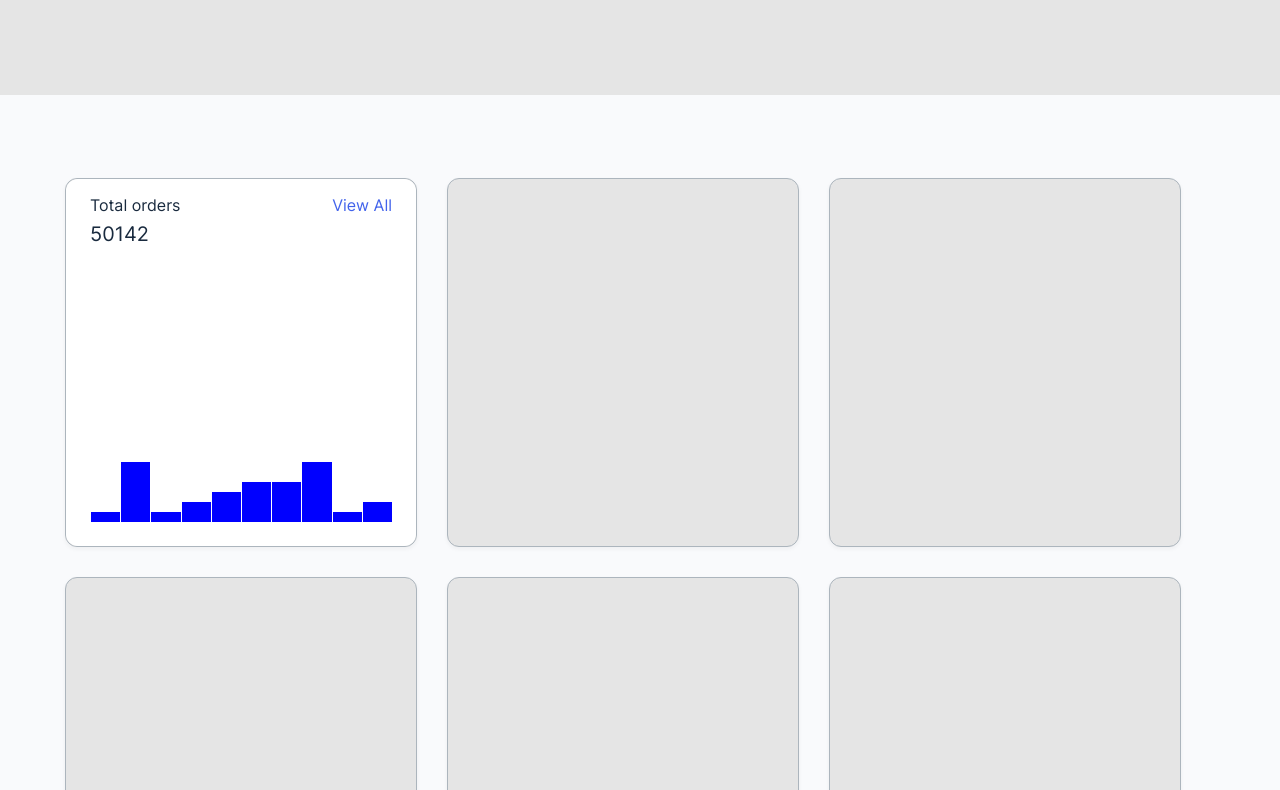
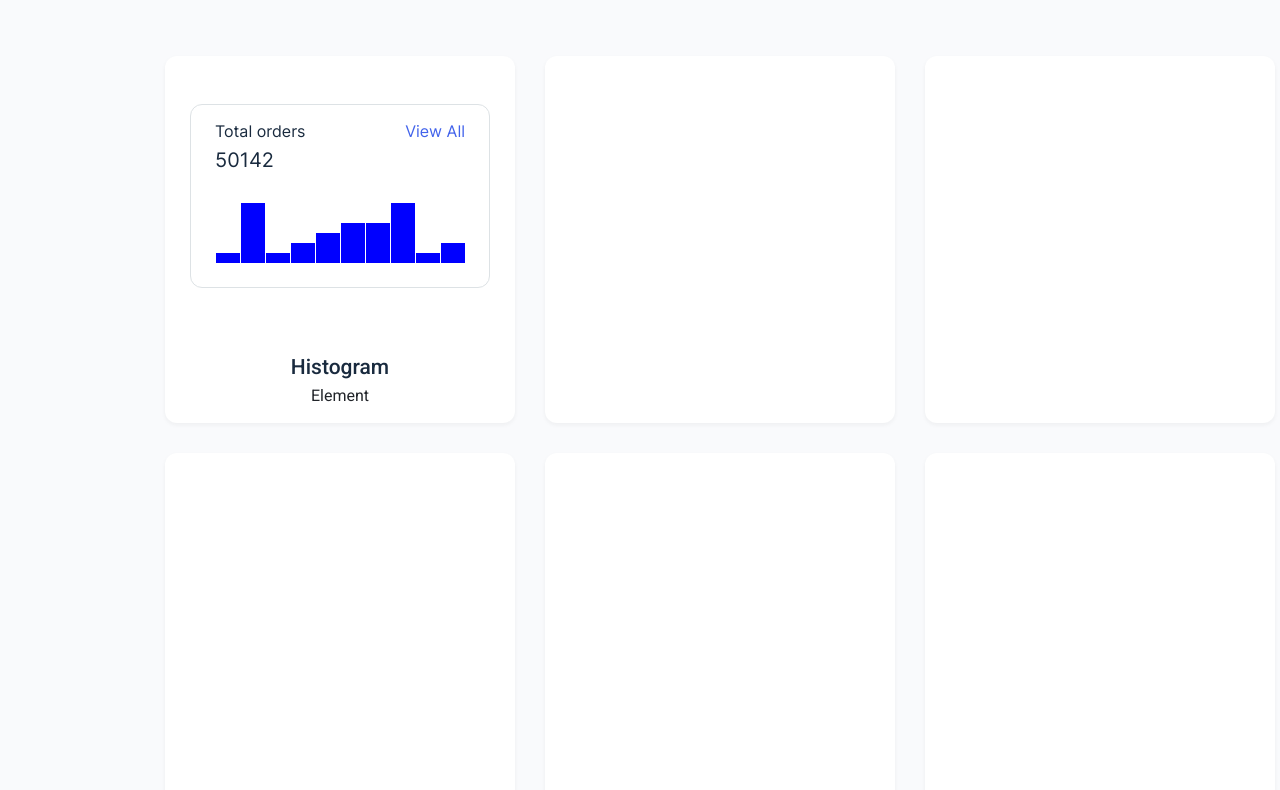
Before and after one commit to js-tasks-ru/htmlcss-20210409_mariasmol, a website: page index.html in a window 1280 px wide. Shown: the part 240-1030 px from the top of the page. Drawn offline with Linux system fonts and the light colour scheme.

Commit message:
added small improvments to histogram and components

```diff
--- a/04-lection2/01-histogram/histogram.css
+++ b/04-lection2/01-histogram/histogram.css
@@ -1,17 +1,18 @@
 .column-chart {
+    display: flex;
     border-radius: 12px;
     background: var(--white);
-    width: 100%;
-    height: 100%;
+    border: 1px solid var(--gray2);
+   /*  width: 100%;
+   height: 100%;  */
   }
 
 .column-chart__container {
     display: flex;
     flex-direction: column;
     justify-items: flex-start;
+    flex-grow: 1;
     position: relative;
-    width:  100%;
-    height: 100%;
   }
 
 .column-chart__title {
@@ -40,19 +41,22 @@
   }
 
   .column-chart__chart {
+  /*  width:100%;*/
     display: flex;
     flex-direction: row;
+    /*flex-grow: 1;*/
     justify-self: flex-end;
-    margin-top: auto;
-    margin: auto 24px 24px 24px;
+    justify-content: space-between;
+    align-items: flex-end;
+   /* margin-top: auto;*/
+    padding:  24px 24px 24px 24px ;
   }
 
 
 .column-chart__column {
-    width: 100%;
     background-color: blue;
     min-width: 1px;
     flex-grow: 1;
-    margin: auto 0 0 1px;
+    margin: 0 0 0 1px ;
     cursor: pointer;
   }
--- a/assets/css/resets/_normalize.css
+++ b/assets/css/resets/_normalize.css
@@ -11,6 +11,8 @@
  html {
     line-height: 1.15; /* 1 */
     -webkit-text-size-adjust: 100%; /* 2 */
+    height: 100%;
+    min-height: 100%;
   }
 
   /* Sections
@@ -22,6 +24,8 @@
 
   body {
     margin: 0;
+    height: 100%;
+    min-height: 100%;
   }
 
   /**
@@ -30,6 +34,7 @@
 
   main {
     display: block;
+    margin: 0;
   }
 
   /**
--- a/assets/css/variables.css
+++ b/assets/css/variables.css
@@ -7,6 +7,7 @@
     --gray3: #ACB5BD;
     --gray2: #DDE2E5;
     --gray1: #F8F9FA;
+    --gray0: #F9fafc;
     --white-darker:#E5E5E5;
     --white:#FFFFFF;
 
--- a/components/footer/footer.css
+++ b/components/footer/footer.css
@@ -1,6 +1,6 @@
 .footer {
     text-align: center;
-    background-color: var(--white-darker);
+    background-color:var(--white);
     padding: 56px 0;
 }
 
--- a/components/header/header.css
+++ b/components/header/header.css
@@ -1,6 +1,6 @@
 .header {
-    padding: 96px 0 76px;
-    background:var(--white-darker);
+    padding: 25px 165px 25px 0px;
+    background:var(--white);
 }
 .header__title {
     font-family: Inter-Regular;
@@ -9,8 +9,6 @@
     font-size: 50px;
     line-height: 64px;
     color:var(--gray4);
-    margin-left: 160px;
-
 }
 
 .header__logo {
--- a/components/page/page.css
+++ b/components/page/page.css
@@ -4,5 +4,5 @@
 
 .page__box {
     max-width: 1150px;
-    margin: auto;
+    margin: auto auto auto 165px;
 }
--- a/components/preview/preview.css
+++ b/components/preview/preview.css
@@ -1,5 +1,5 @@
 .preview {
-    background: #F9FAFC;
+    background: var(--gray0);
     padding: 68px 0 92px;
 }
 
@@ -11,13 +11,46 @@
 }
 
 .preview__card {
-height: 367px;
-flex-basis: 350px;
-margin: 15px;
-background:var(--white-darker);
-box-shadow: 0 2px 4px rgba(33,36,41,0.05);
-border-radius: 12px;
-border: 1px solid var(--gray3);
+    display: flex;
+    flex-direction: column;
+    justify-content: center;
+    height: 367px;
+    flex-basis: 350px;
+    margin: 15px;
+    background:var(--white);
+    box-shadow: 0 2px 4px rgba(33,36,41,0.05);
+    border-radius: 12px;
+    border: 0px solid var(--gray3);
+}
 
+.preview__card_component {
+   margin: 61px 25px 0 25px;
+    border: 0px solid var(--gray3);
+}
+
+.preview__card_label {
+    margin-top: 67px;
+    font-family: Roboto;
+    font-style: normal;
+    font-weight: 500;
+    font-size: 21px;
+    line-height: 25px;
+    text-align: center;
+
+    color: var(--black);
 
 }
+
+.preview__card_type {
+    font-family: Roboto;
+    font-style: normal;
+    font-weight: normal;
+    font-size: 16px;
+    line-height: 19px;
+    text-align: center;
+    color: var(--gray4);
+
+    margin-top: 6px;
+    margin-bottom: 32px;
+
+}
--- a/index.html
+++ b/index.html
@@ -48,7 +48,7 @@
                 <div class="page__box">
                     <div class="preview__container">
                     <div class="preview__card">
-
+                        <div class="preview__card_component">
                             <div class="column-chart">
                                 <div class="column-chart__container">
                                     <div class="column-chart__title">
@@ -72,10 +72,10 @@
                                     </div>
                                 </div>
                             </div>
-
-
                         </div>
-                    <div class="preview__card"></div>
+                        <div class="preview__card_label">Histogram</div>
+                        <div class="preview__card_type">Element</div>
+                    </div>
                     <div class="preview__card"></div>
                     <div class="preview__card"></div>
                     <div class="preview__card"></div>
```
Also changed, not shown: 04-lection2/01-histogram/index.html (+11 -11 lines). Lines whose indentation alone changed are shown as unchanged.
